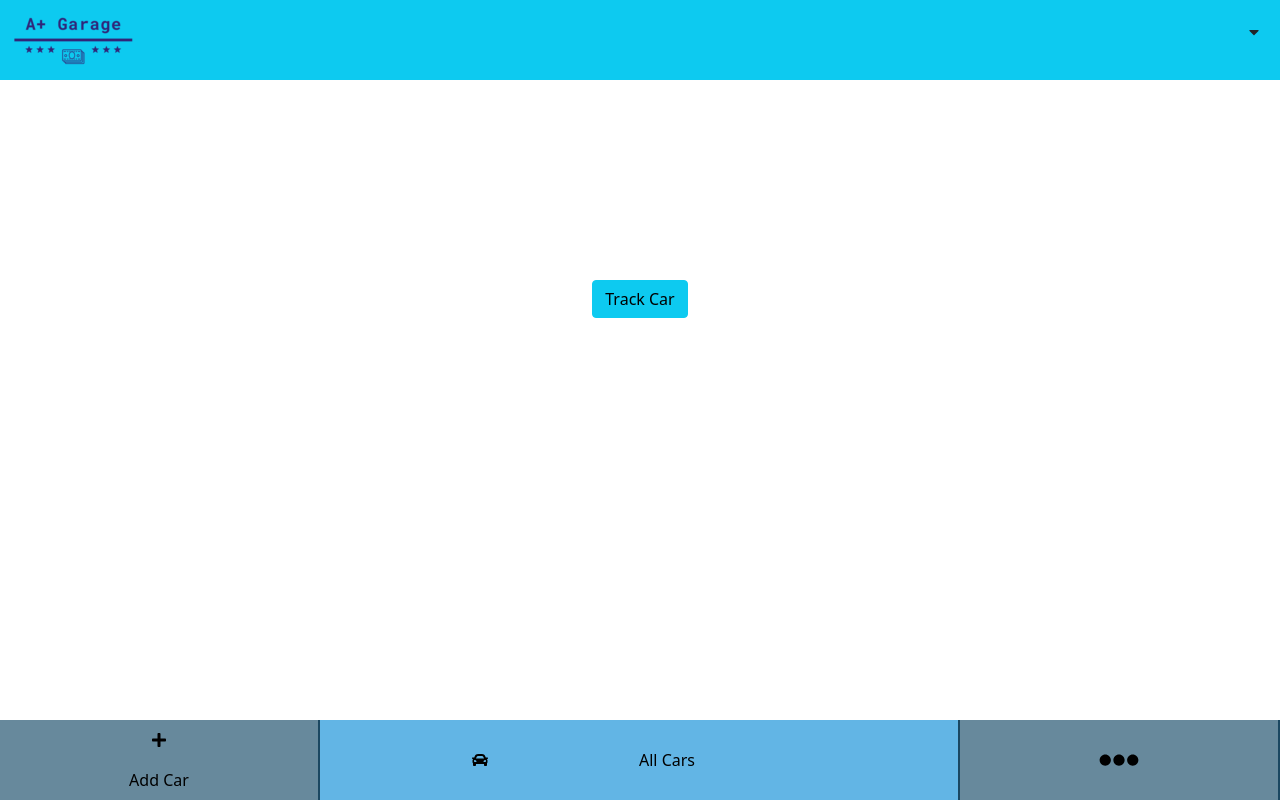
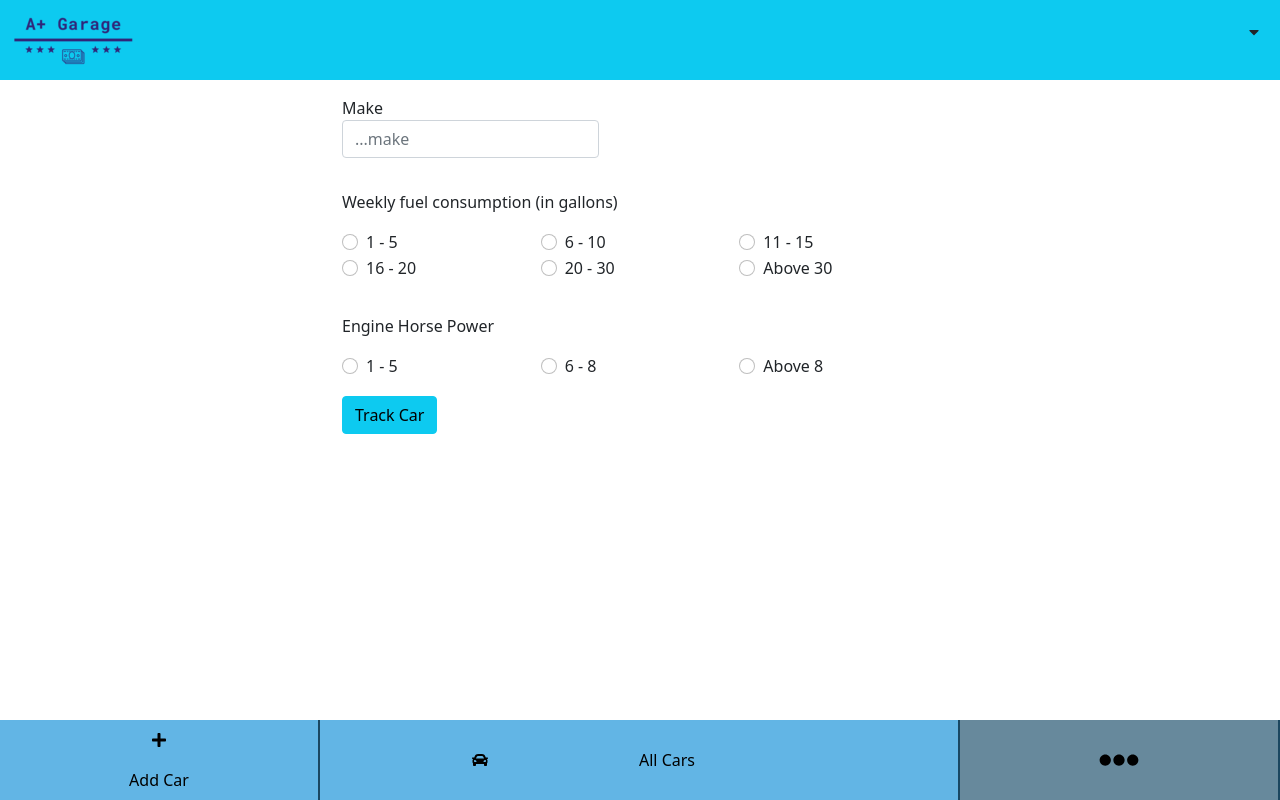
Before and after one commit to wandji20/a-plus-garage, a React (Create React App) app: page /new_car in a window 1280 px wide. Before the commit this address led to /. Built offline with nearby package versions, Linux system fonts and the light colour scheme.

Commit message:
Update user reducer to show most recent car first

```diff
--- a/src/components/container/Cars.js
+++ b/src/components/container/Cars.js
@@ -77,6 +77,7 @@ const Cars = (props) => {
 const mapStateToProps = (state) => ({
   loggedIn: state.userReducer.loggedIn,
   index: state.filterReducer.index,
+  // car: state.carReducer.car,
 });
 
 const mapDispatchToProps = (dispatch) => ({
@@ -90,6 +91,7 @@ Cars.propTypes = {
   loggedIn: PropTypes.bool.isRequired,
   handleSetFilterAction: PropTypes.func.isRequired,
   index: PropTypes.number.isRequired,
+  // car: PropTypes.objectOf(PropTypes.any).isRequired,
 };
 
 Cars.defaultProps = {
--- a/src/components/container/Navigations.js
+++ b/src/components/container/Navigations.js
@@ -12,7 +12,7 @@ import Cars from './Cars';
 function Navigations() {
   return (
     <Switch>
-      <Route path="/" component={Home} exact />
+      <Route exact path="/" component={Home} />
       <Route exact path="/cars" component={Cars} />
       <Route exact path="/sign_up" component={SignUpForm} />
       <Route exact path="/log_in" component={LogInForm} />
--- a/src/components/presentation/CarForm.js
+++ b/src/components/presentation/CarForm.js
@@ -195,11 +195,10 @@ const CarForm = (props) => {
   );
 
   const display = (loggedIn, response) => {
-    if (response.errors) {
-      return form;
-    } if (loggedIn) {
-      return form;
-    } return <Redirect to="/" />;
+    if (response.success) {
+      return <Redirect to="/" />;
+    }
+    return form;
   };
 
   return (
--- a/src/redux/actions/postCarAction.js
+++ b/src/redux/actions/postCarAction.js
@@ -5,6 +5,7 @@ import {
   POST_CAR_FAILURE,
   UPDATE_CARS_LIST,
 } from '../constants';
+import setFilterAction from './setFilterAction';
 
 const postCarRequest = (data) => ({
   type: POST_CAR,
@@ -49,6 +50,7 @@ const postCarAction = (data) => async (dispatch) => {
     dispatch(postCarRequestSuccess(response));
     if (response.success) {
       dispatch(updateCarList(response));
+      dispatch(setFilterAction(0));
     }
   } catch (error) {
     dispatch(postCarRequestFailure(error));
--- a/src/redux/reducers/userReducer.js
+++ b/src/redux/reducers/userReducer.js
@@ -86,7 +86,7 @@ const userReducer = (state = initialState, action) => {
           loading: false,
           loggedIn: true,
           response,
-          cars,
+          cars: cars.reverse(),
           error: '',
         };
       }
@@ -145,7 +145,7 @@ const userReducer = (state = initialState, action) => {
       const { car } = action.payload.data;
       const { cars } = state;
       const newCars = [...cars];
-      newCars.push(car);
+      newCars.unshift(car);
       return {
         ...state,
         cars: newCars,
```
